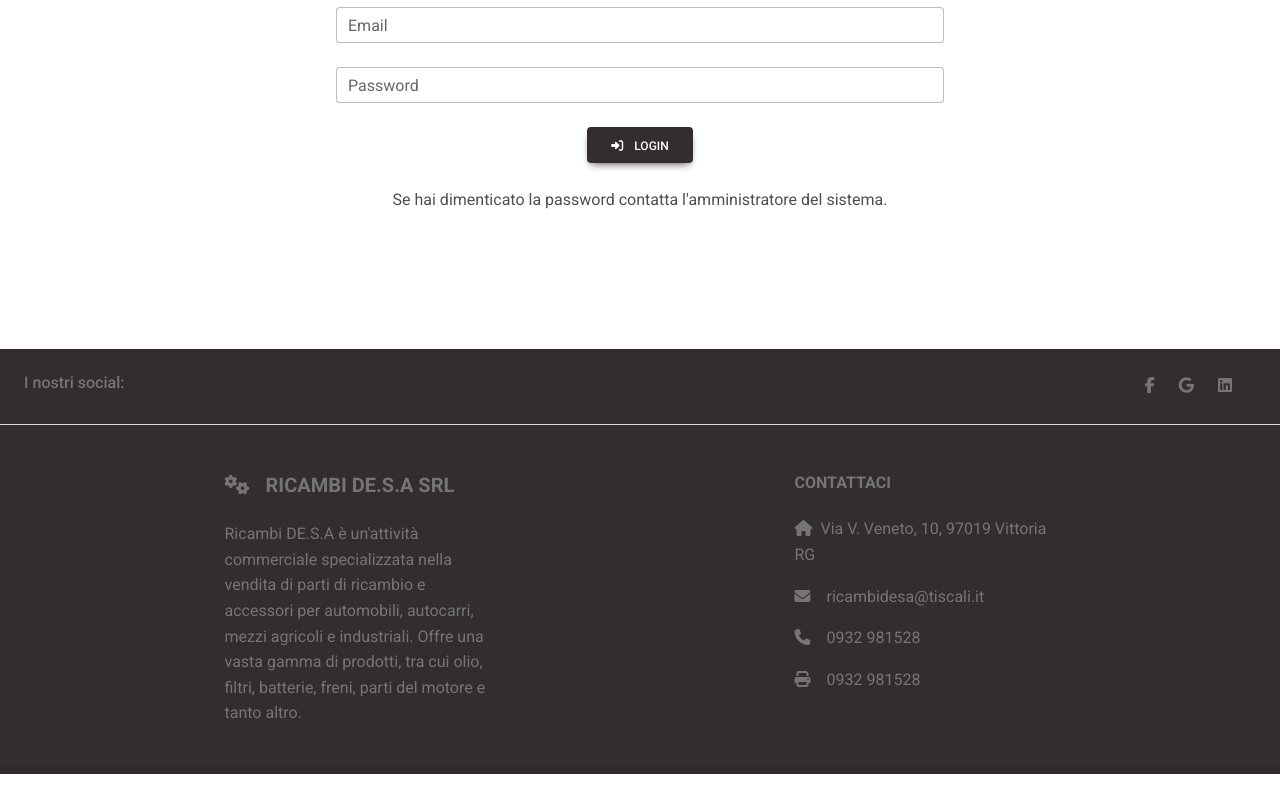
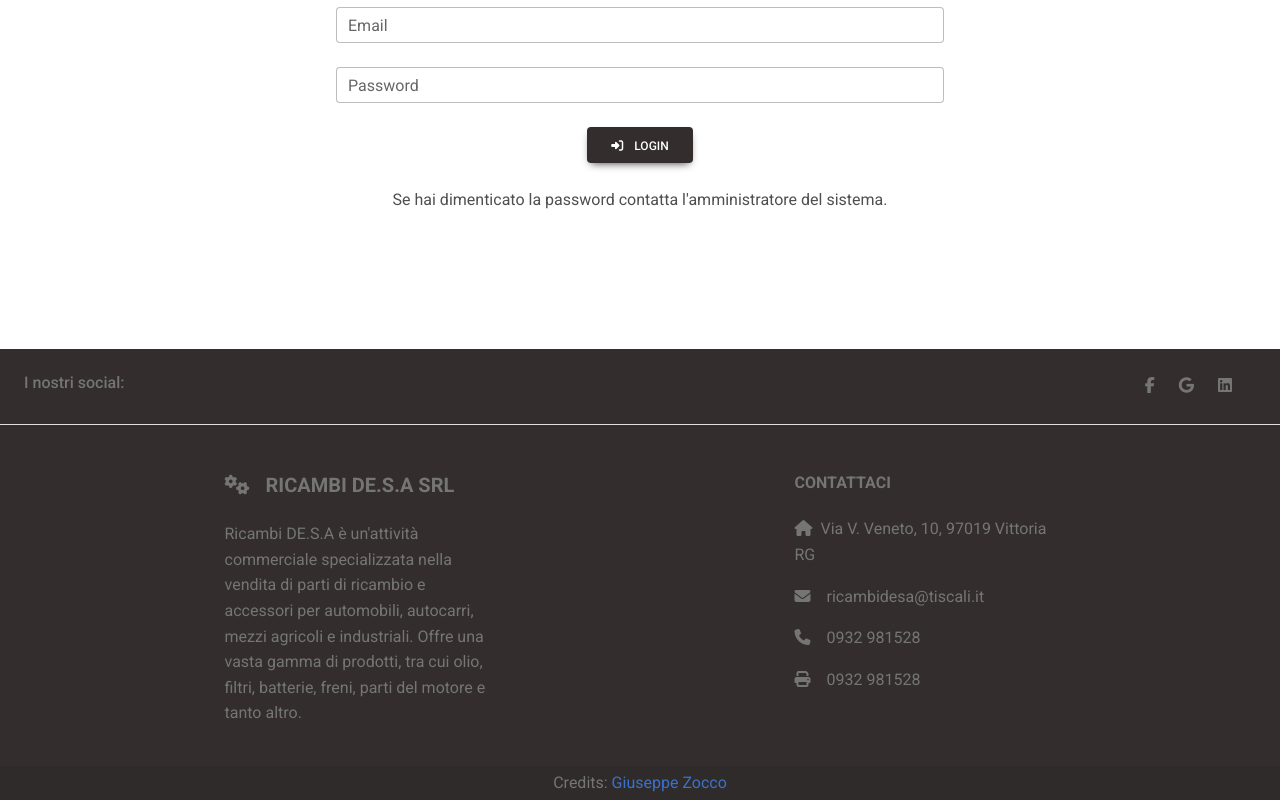
Before and after one commit to F3rto/desa-srl, a React (Vite) app: page /private in a window 1280 px wide. Shown: the part 347-1147 px from the top of the page. Before the commit the page ends 1121 px from the top, so only its background shows below. Built offline with nearby package versions, Linux system fonts and the light colour scheme; no server answers.

Commit message:
Aggiunta credits

```diff
--- a/src/assets/component/Contatti.jsx
+++ b/src/assets/component/Contatti.jsx
@@ -70,7 +70,7 @@ export default function Contatti() {
         </section>
 
         <div className='text-center p-1' style={{ backgroundColor: 'rgba(0, 0, 0, 0.05)' }}>
-
+          Credits: <a target='_blank' href='https://github.com/F3rto'>Giuseppe Zocco</a>
         </div>
       </MDBFooter>
     </div>
```
